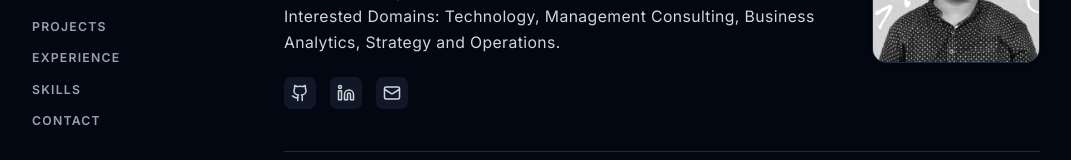
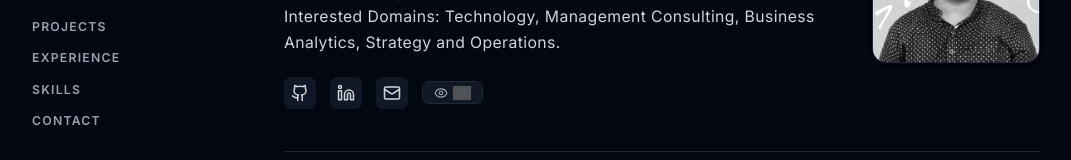
Before and after one commit to arkadipsom-code/arkadipsom-portfolio, a React (Vite) app: page / in a window 1280 px wide. Shown: the part 189-349 px from the top of the page, without its empty margins (104-1175 px from the left). Built offline with nearby package versions, Linux system fonts and the light colour scheme; grey boxes are pictures that could not be loaded.

Commit message:
Add visitor count badge to profile

```diff
--- a/src/views/ProfileView.jsx
+++ b/src/views/ProfileView.jsx
@@ -1,6 +1,6 @@
 import React, { useState } from 'react';
 import profileData from '../data/profile.json';
-import { ArrowDownToLine, Mail, FileText, X } from 'lucide-react';
+import { ArrowDownToLine, Mail, FileText, X, Eye } from 'lucide-react';
 
 // Custom Brand Icon SVGs to bypass lucide-react brand icon export issues
 const GithubIcon = ({ size = 18 }) => (
@@ -83,8 +83,8 @@ export default function ProfileView() {
             </p>
           </div>
 
-          {/* Social Icons on Home Page */}
-          <div className="flex items-center gap-4 pt-2">
+          {/* Social Icons & Visitors Badge Row */}
+          <div className="flex flex-wrap items-center gap-4 pt-2">
             <a
               href="https://github.com/arkadipsom-code"
               target="_blank"
@@ -110,6 +110,16 @@ export default function ProfileView() {
             >
               <Mail size={18} />
             </a>
+
+            {/* Minimalist Visitors Counter Badge */}
+            <div className="inline-flex items-center gap-1.5 px-3 py-1 bg-gray-100 dark:bg-gray-900 border border-gray-200/80 dark:border-gray-800 rounded-lg text-xs font-mono text-gray-600 dark:text-gray-400">
+              <Eye size={14} className="text-gray-500 dark:text-gray-400" />
+              <img
+                src="https://hits.seeyoufarm.com/api/count/incr/badge.svg?url=https%3A%2F%2Farkadipsom.vercel.app&count_bg=%2300000000&title_bg=%2300000000&icon=&icon_color=%23E7E7E7&title=views&edge_flat=true"
+                alt="Visitor Count"
+                className="h-4 dark:invert opacity-80"
+              />
+            </div>
           </div>
 
         </div>
```
